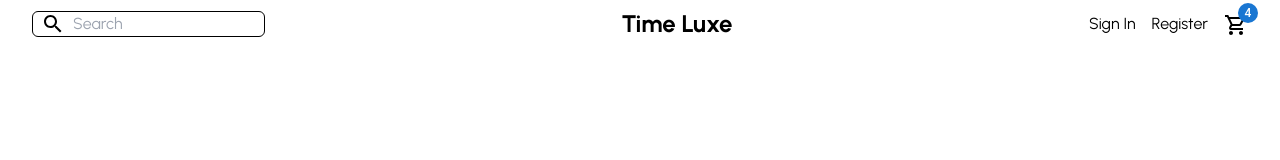
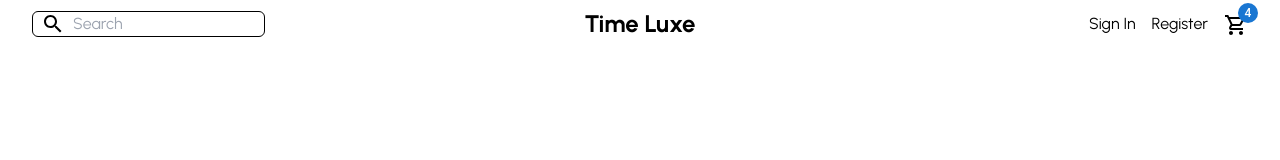
Before and after one commit to adambenaceur/ecommerce-app, a React (Create React App) app: page / in a window 1280 px wide. Shown: the top 160 px of the page. Built offline with nearby package versions, Linux system fonts and the light colour scheme.

Commit message:
aligned the title of ecommerce page using grids from tailwindcss

```diff
--- a/src/components/Header.js
+++ b/src/components/Header.js
@@ -6,9 +6,9 @@ import Badge from '@mui/material/Badge';
 function Header() {
   return (
     <div className="flex justify-center">
-      <div className="container">
-        <div className="flex items-center justify-between px-8 py-2">
-          <div className="flex items-center">
+      <div className="container mx-auto">
+        <div className="grid grid-cols-3 gap-4 items-center px-8 py-2">
+          <div className="col-span-1 flex items-center">
             <div className="border border-black flex items-center rounded-md px-2">
               <SearchIcon className="mr-2" />
               <input
@@ -18,8 +18,8 @@ function Header() {
               />
             </div>
           </div>
-          <div className="text-2xl font-bold">Time Luxe</div>
-          <div className="flex items-center space-x-4">
+          <div className="col-span-1 text-2xl font-bold text-center">Time Luxe</div>
+          <div className="col-span-1 flex items-center justify-end space-x-4">
             <div>Sign In</div>
             <div>Register</div>
             <div>
```
